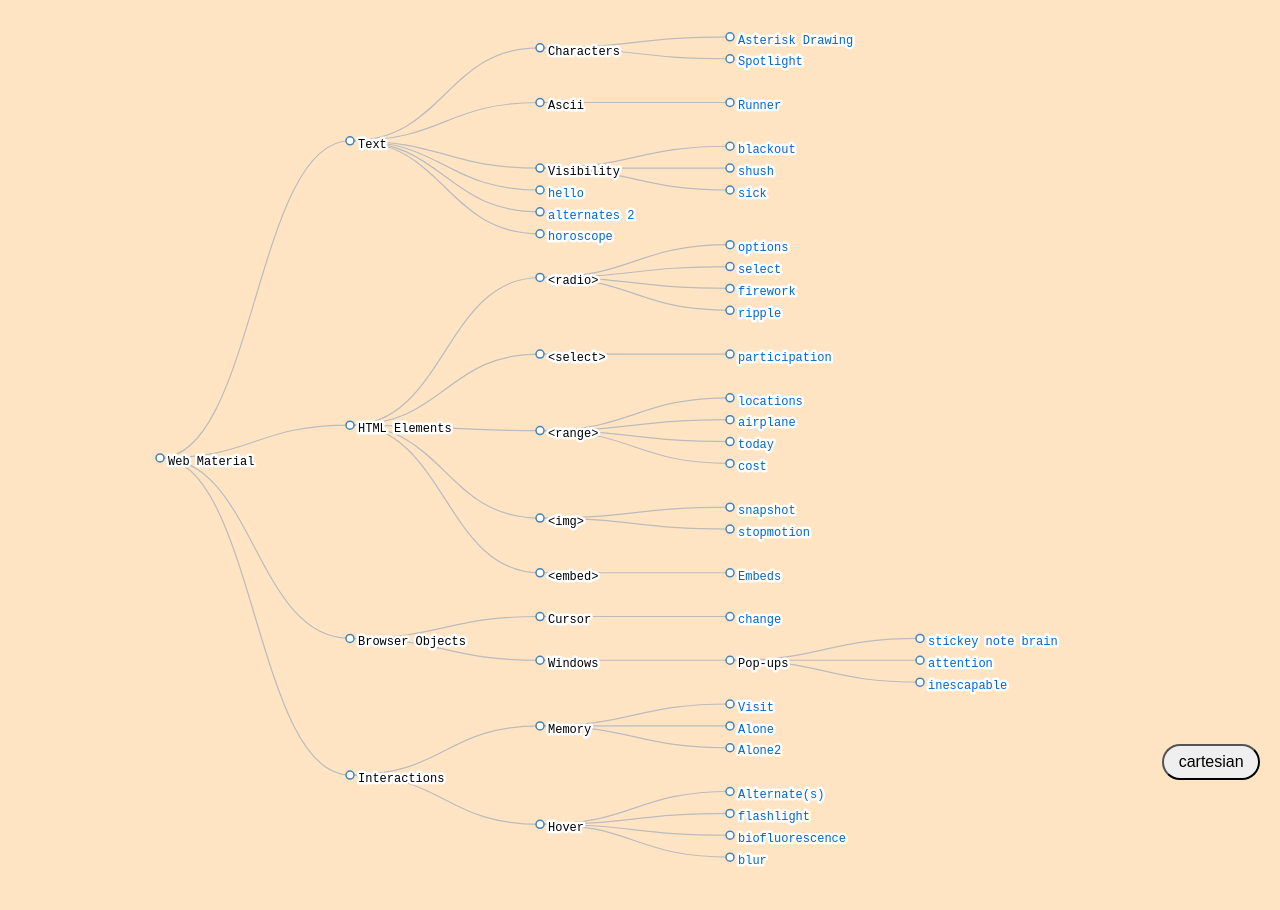
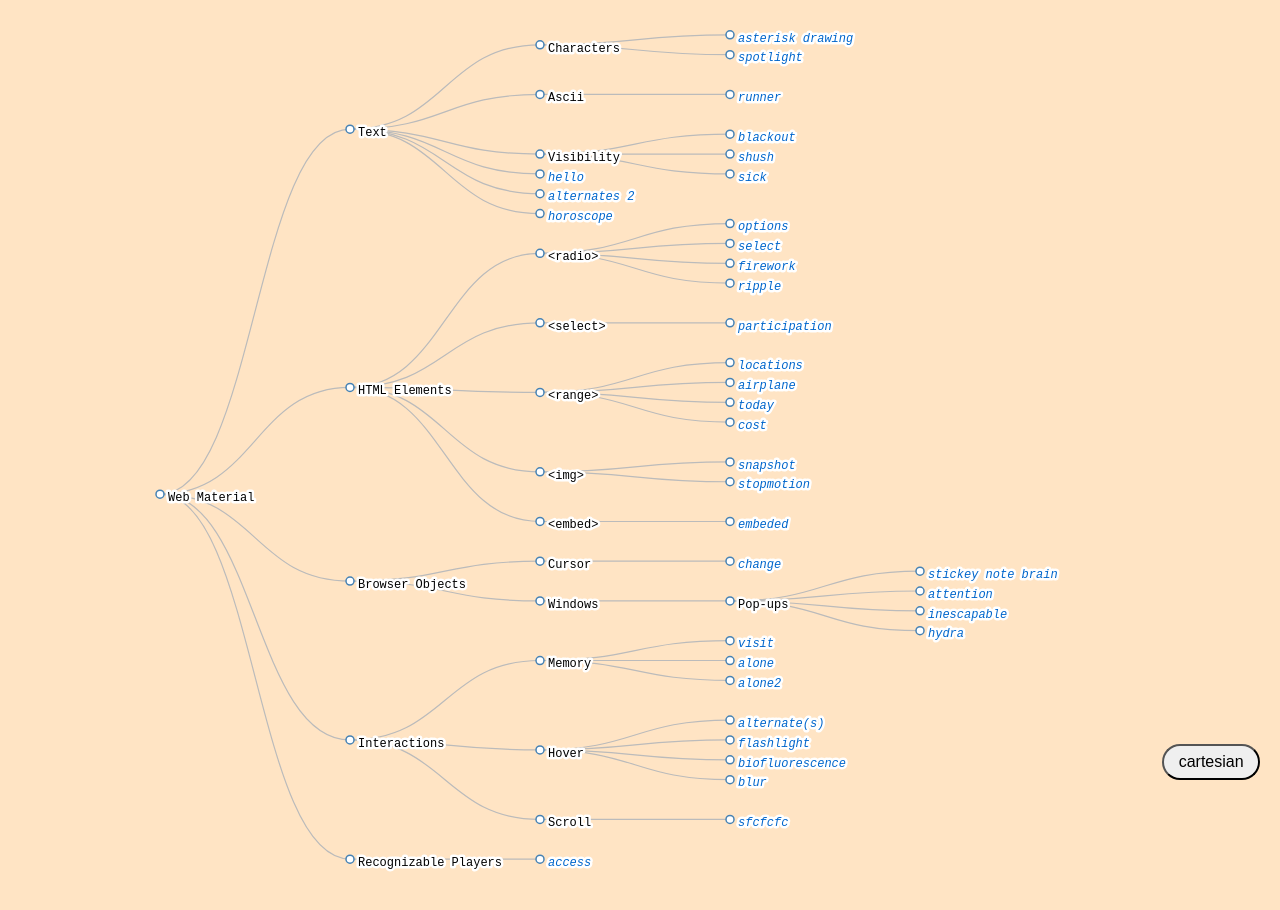
Before and after one commit to leils/web-sites, a plain HTML site: page map/index.html in a window 1280 px wide. Drawn offline with nearby package versions, Linux system fonts and the light colour scheme.

Commit message:
some descrips

```diff
--- a/map/index.html
+++ b/map/index.html
@@ -48,6 +48,7 @@
     /* Tooltip styling */
     #tooltip {
       position: absolute;
+      max-width: 50vw;
       pointer-events: none;
       background: #fffbe6;
       border: 1px solid #ccc;
@@ -94,12 +95,14 @@
       stroke: #fff;
       stroke-width: 5px;
       stroke-linejoin: round;
+      cursor: default;
     }
 
     .node.leaf text {
       fill: #0066cc;
       cursor: pointer;
       pointer-events: all;
+      font-style: italic;
     }
 
     .node.leaf:hover circle {
@@ -120,6 +123,7 @@
      * ----------------------------------------------------------------*/
     const data = {
       name: "Web Material",
+      description: "Web Material is an exercise in considering the web (its elements, its characteristics, its members) as a material that can be played with, used as a storytelling mechanism, and as a vessel for art making. At its core, this is a map of the places that I have explored in this thought processess; entirely unfinished, incomplete, and in progress. \nWeb material changes quickly over time, unique not in its change but the rapid nature of it, along with its ability to self-document and archive.",
       children: [
         {
           name: "Text",
@@ -127,14 +131,14 @@
             {
               name: "Characters",
               children: [
-                { name: "Asterisk Drawing", url: "https://leils.github.io/web-sites/asterisk_drawing.html" },
-                { name: "Spotlight", url: "https://leils.github.io/web-sites/spotlight.html", }
+                { name: "asterisk drawing", url: "https://leils.github.io/web-sites/asterisk_drawing.html" },
+                { name: "spotlight", url: "https://leils.github.io/web-sites/spotlight.html", }
               ]
             },
             {
               name: "Ascii",
               children: [
-                { name: "Runner", url: "https://leils.github.io/web-sites/runner.html" }
+                { name: "runner", url: "https://leils.github.io/web-sites/runner.html" }
               ]
             },
             {
@@ -153,6 +157,7 @@
         },
         {
           name: "HTML Elements",
+          description: "Core elements, building blocks of the web. How do we use them in unexpected ways?",
           children: [
             {
               name: "<radio>",
@@ -188,7 +193,7 @@
             {
               name: "<embed>",
               children: [
-                { name: "Embeds", url: "https://leils.github.io/web-sites/embed.html" }
+                { name: "embeded", url: "https://leils.github.io/web-sites/embed.html" }
               ]
             }
           ]
@@ -212,6 +217,7 @@
                     { name: "stickey note brain", url: "https://leils.github.io/web-sites/stickynotebrain.html" },
                     { name: "attention", url: "https://leils.github.io/web-sites/attention.html" },
                     { name: "inescapable", url: "https://leils.github.io/web-sites/inescapable.html" },
+                    { name: "hydra", url: "https://leils.github.io/web-sites/hydra.html"}
                   ]
                 },
               ]
@@ -223,22 +229,36 @@
           children: [
             {
               name: "Memory",
+              description: "Local in-browser memory usage",
               children: [
-                { name: "Visit", url: "https://leils.github.io/web-sites/visit.html" },
-                { name: "Alone", url: "https://leils.github.io/web-sites/alone.html" },
-                { name: "Alone2", url: "https://leils.github.io/web-sites/alone2.html" },
+                { name: "visit", url: "https://leils.github.io/web-sites/visit.html" },
+                { name: "alone", url: "https://leils.github.io/web-sites/alone.html" },
+                { name: "alone2", url: "https://leils.github.io/web-sites/alone2.html" },
               ]
             },
             {
               name: "Hover",
               children: [
-                { name: "Alternate(s)", url: "https://leils.github.io/web-sites/alternates.html" },
+                { name: "alternate(s)", url: "https://leils.github.io/web-sites/alternates.html" },
                 { name: "flashlight", url: "https://leils.github.io/web-sites/flashlight.html" },
                 { name: "biofluorescence", url: "https://leils.github.io/web-sites/biofluorescence.html" },
                 { name: "blur", url: "https://leils.github.io/web-sites/blur.html" }
 
               ]
+            },
+            {
+              name: "Scroll",
+              children: [
+                { name: "sfcfcfc", url: "https://leils.github.io/web-sites/sfcfcfc.html"}
+              ]
             }
+          ]
+        },
+        {
+          name: "Recognizable Players",
+          description: "Sites around the web whose visual language is meaningful. Do their languages become an inherent part of the material?",
+          children: [
+            { name: "access", url: "https://leils.github.io/access/"}
           ]
         }
       ]
@@ -271,7 +291,7 @@
     let radial = false;
     document.getElementById("toggleView").addEventListener("click", () => {
       radial = !radial;
-      document.getElementById("toggleView").textContent = radial ? "radial" : "cartesian";
+      document.getElementById("toggleView").textContent = radial ? "cartesian" : "radial";
       updateTree();
     });
 
```
